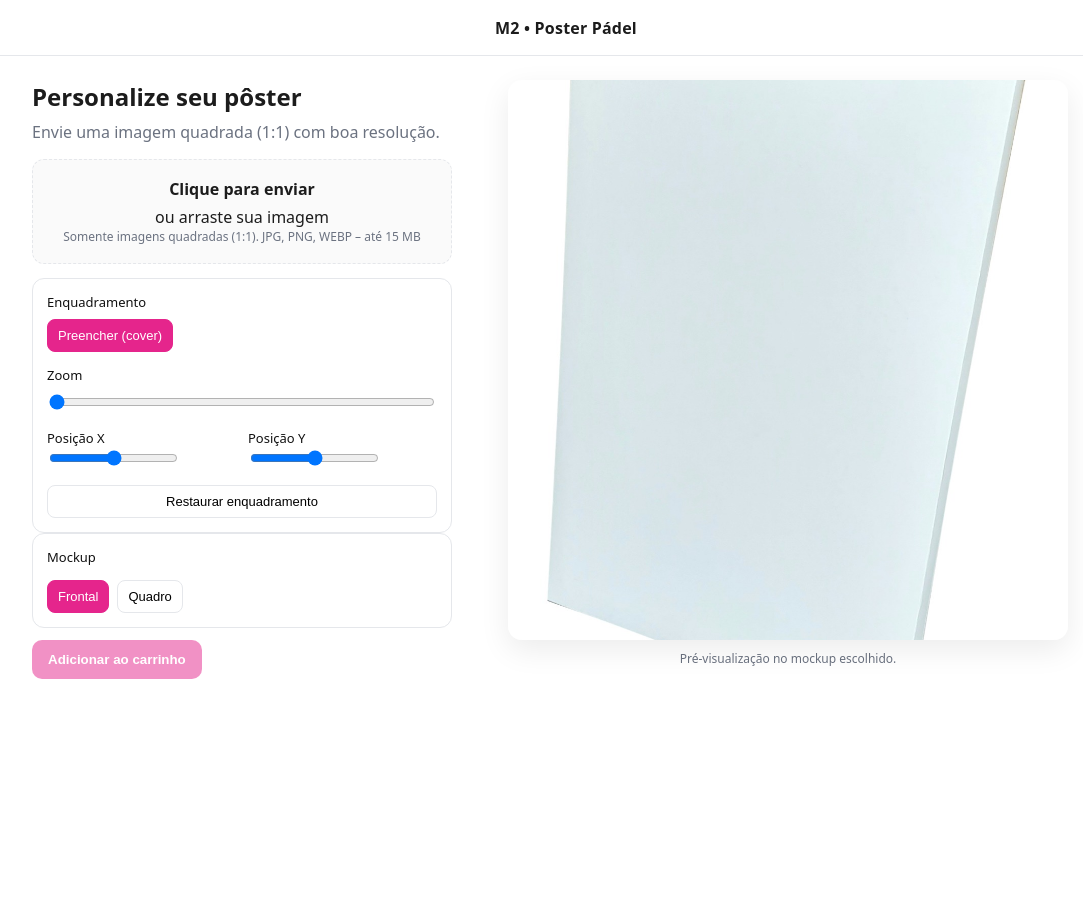
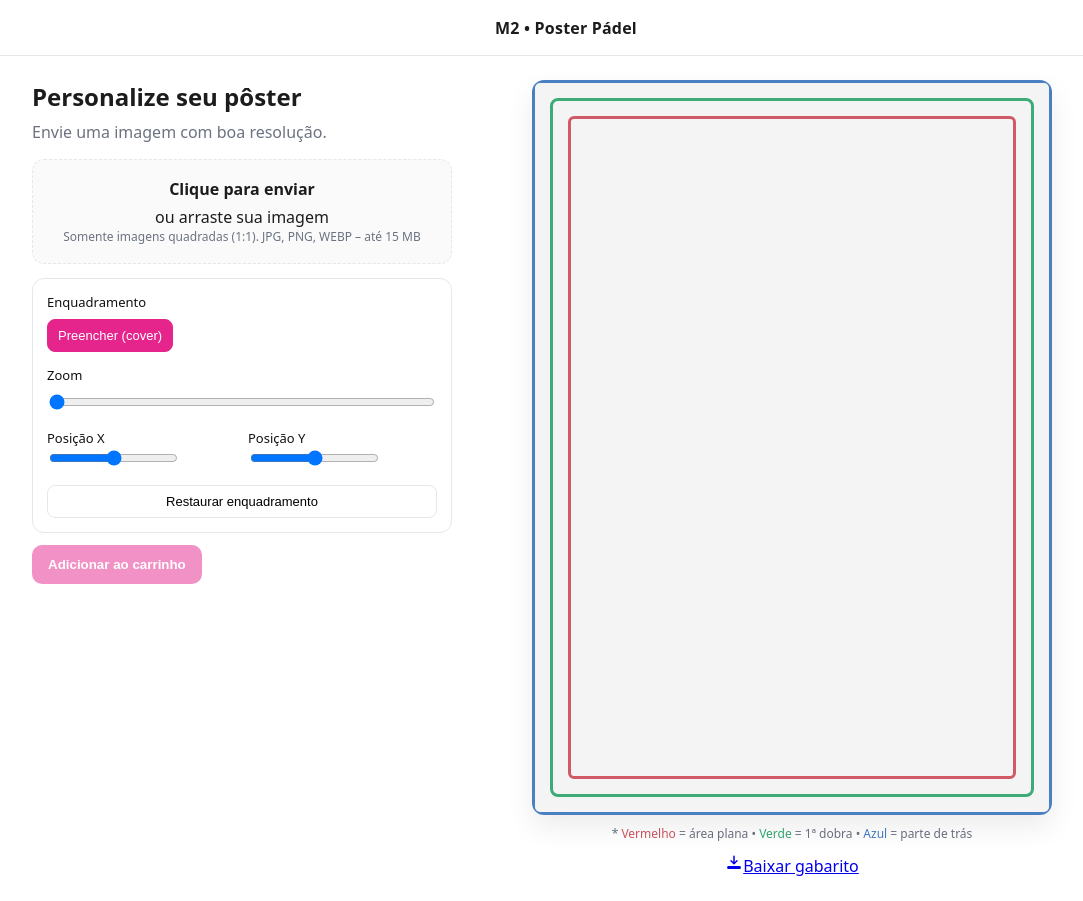
Before and after one commit to HBSTSDS/Poster-demo, a React (Vite) app: page / in a window 1280 px wide. Shown: the whole page, without its empty margins (74-1157 px from the left). Before the commit the page ends 800 px from the top, so only its background shows below. Built offline with nearby package versions, Linux system fonts and the light colour scheme.

Commit message:
feat: ajustes finais da demo

```diff
--- /dev/null
+++ b/src/components/DownloadGabarito.jsx
@@ -0,0 +1,28 @@
+// src/components/DownloadGabarito.jsx
+function asset(path) {
+  const clean = String(path).replace(/^\/+/, "");
+  return `${import.meta.env.BASE_URL}${clean}`;
+}
+
+const SVG_PATH = asset("GabaritoPoster.svg"); // ajuste se estiver em /gabaritos/gabarito.svg
+
+export default function DownloadGabarito() {
+  return (
+    <div className="mt-3">
+      <a
+        href={SVG_PATH}
+        download="Gabarito_Poster_29x41cm_25x37cm_Borda2cm.svg"
+        className="inline-flex items-center justify-center rounded-full px-5 py-3
+                   bg-pink-500 hover:bg-pink-600 text-white font-medium shadow transition"
+      >
+        {/* ícone seta para baixo */}
+        <svg width="18" height="18" viewBox="0 0 24 24" className="-ml-1 mr-1" aria-hidden="true">
+          <path d="M12 3v10m0 0l-4-4m4 4l4-4M4 17h16v2H4z"
+                fill="none" stroke="currentColor" strokeWidth="2"
+                strokeLinecap="round" strokeLinejoin="round"/>
+        </svg>
+        Baixar gabarito
+      </a>
+    </div>
+  );
+}
--- /dev/null
+++ b/src/components/GabaritoPreview.jsx
@@ -0,0 +1,74 @@
+// src/components/GabaritoPreview.jsx
+import { useRef, useEffect } from "react";
+
+const insetX1 = 100 * (1 / 29);
+const insetY1 = 100 * (1 / 41);
+const insetX2 = 100 * (2 / 29);
+const insetY2 = 100 * (2 / 41);
+
+export default function GabaritoPreview({ userImage, zoom = 1, offset = { x:0, y:0 }, onDrag }) {
+  const dragRef = useRef(null);
+  const dragAreaRef = useRef(null);
+
+  useEffect(() => {
+    const area = dragAreaRef.current;
+    if (!area) return;
+    const start = (e) => { const p = "touches" in e ? e.touches[0] : e; dragRef.current = { x:p.clientX, y:p.clientY }; e.preventDefault(); };
+    const move  = (e) => { if (!dragRef.current) return; const p = "touches" in e ? e.touches[0] : e;
+      onDrag && onDrag(p.clientX - dragRef.current.x, p.clientY - dragRef.current.y);
+      dragRef.current = { x:p.clientX, y:p.clientY };
+    };
+    const end = () => (dragRef.current = null);
+    area.addEventListener("mousedown", start);
+    window.addEventListener("mousemove", move);
+    window.addEventListener("mouseup", end);
+    area.addEventListener("touchstart", start, { passive:false });
+    window.addEventListener("touchmove", move, { passive:false });
+    window.addEventListener("touchend", end);
+    return () => {
+      area.removeEventListener("mousedown", start);
+      window.removeEventListener("mousemove", move);
+      window.removeEventListener("mouseup", end);
+      area.removeEventListener("touchstart", start);
+      window.removeEventListener("touchmove", move);
+      window.removeEventListener("touchend", end);
+    };
+  }, [onDrag]);
+
+  const containerStyle = {
+    position: "relative",
+    width: "520px",
+    maxWidth: "100%",
+    aspectRatio: "29 / 41",
+    background: "#fff",
+    borderRadius: "12px",
+    boxShadow: "0 12px 28px rgba(0,0,0,.08)",
+    overflow: "hidden",
+  };
+
+  const artWrapStyle = {
+    position: "absolute", inset: 0, zIndex: 10,
+    cursor: userImage ? "grab" : "default",
+    background: userImage ? "transparent" : "#f4f4f5",
+  };
+
+  const artStyle = {
+    position: "absolute", left: "50%", top: "50%", width: "100%", height: "100%",
+    transform: `translate(calc(-50% + ${offset.x}px), calc(-50% + ${offset.y}px)) scale(${zoom})`,
+    transformOrigin: "center center", objectFit: "cover",
+    userSelect: "none", pointerEvents: "none",
+  };
+
+  const blue =  { position:"absolute", inset:0, border:"3px solid rgba(65,123,191,.95)", borderRadius:"8px", pointerEvents:"none", zIndex:20 };
+  const green = { position:"absolute", left:`${insetX1}%`, top:`${insetY1}%`, right:`${insetX1}%`, bottom:`${insetY1}%`, border:"3px solid rgba(51,168,113,.95)", borderRadius:"8px", pointerEvents:"none", zIndex:21 };
+  const red   = { position:"absolute", left:`${insetX2}%`, top:`${insetY2}%`, right:`${insetX2}%`, bottom:`${insetY2}%`, border:"3px solid rgba(207,84,96,.95)", borderRadius:"6px", pointerEvents:"none", zIndex:22 };
+
+  return (
+    <div style={containerStyle} className="select-none">
+      <div ref={dragAreaRef} style={artWrapStyle}>
+        {userImage && <img src={userImage} alt="Arte do cliente" style={artStyle} draggable="false" />}
+      </div>
+      <div style={blue} /><div style={green} /><div style={red} />
+    </div>
+  );
+}
--- a/src/components/MockupPreview.jsx
+++ b/src/components/MockupPreview.jsx
@@ -1,65 +1,121 @@
-import { useRef } from "react";
-import PerspectivePlane from "./PerspectivePlane.jsx";
+// src/components/MockupPreview.jsx
+import { useRef, useEffect, useState } from "react";
 
-const asset = (p) => `${import.meta.env.BASE_URL}${String(p || "").replace(/^\/+/, "")}`;
+export default function MockupPreview({
+  mock,
+  userImage,
+  zoom = 1,
+  offset = { x: 0, y: 0 },
+  onDrag,
+}) {
+  const wrapRef = useRef(null);
+  const drag = useRef(null);
+  const [loaded, setLoaded] = useState(false);
 
-export default function MockupPreview({ mock, userImage, zoom = 1, offset = { x: 0, y: 0 }, onDrag }) {
-  const ref = useRef(null);
-  let dragging = false;
-  let last = { x: 0, y: 0 };
+  // Controle de arrastar a arte
+  useEffect(() => {
+    const el = wrapRef.current;
+    if (!el) return;
 
-  const onPointerDown = (e) => { if (!userImage) return; dragging = true; last = { x: e.clientX, y: e.clientY }; ref.current?.setPointerCapture(e.pointerId); };
-  const onPointerMove = (e) => { if (!dragging) return; const dx = e.clientX - last.x; const dy = e.clientY - last.y; last = { x: e.clientX, y: e.clientY }; onDrag?.(dx, dy); };
-  const onPointerUp = () => { dragging = false; };
+    const start = (e) => {
+      const p = "touches" in e ? e.touches[0] : e;
+      drag.current = { x: p.clientX, y: p.clientY };
+      e.preventDefault();
+    };
+    const move = (e) => {
+      if (!drag.current) return;
+      const p = "touches" in e ? e.touches[0] : e;
+      const dx = p.clientX - drag.current.x;
+      const dy = p.clientY - drag.current.y;
+      drag.current = { x: p.clientX, y: p.clientY };
+      onDrag && onDrag(dx, dy);
+    };
+    const end = () => (drag.current = null);
 
-  const mockSrc = asset(mock?.src);
+    el.addEventListener("mousedown", start);
+    window.addEventListener("mousemove", move);
+    window.addEventListener("mouseup", end);
+    el.addEventListener("touchstart", start, { passive: false });
+    window.addEventListener("touchmove", move, { passive: false });
+    window.addEventListener("touchend", end);
 
-  // Converte % -> px com base no tamanho atual do container
-  const quadPx = (() => {
-    if (!mock?.polygon || !ref.current) return null;
-    const { clientWidth: W, clientHeight: H } = ref.current;
-    return mock.polygon.map(([x, y]) => [ (x/100)*W, (y/100)*H ]);
-  })();
+    return () => {
+      el.removeEventListener("mousedown", start);
+      window.removeEventListener("mousemove", move);
+      window.removeEventListener("mouseup", end);
+      el.removeEventListener("touchstart", start);
+      window.removeEventListener("touchmove", move);
+      window.removeEventListener("touchend", end);
+    };
+  }, [onDrag]);
+
+  const frame = mock?.frame || { x: 0, y: 0, w: 1, h: 1 };
 
   return (
     <div
-      ref={ref}
-      className="mockup"
-      onPointerDown={onPointerDown}
-      onPointerMove={onPointerMove}
-      onPointerUp={onPointerUp}
+      className="relative bg-white rounded-xl shadow-xl overflow-hidden flex items-center justify-center"
+      style={{
+        width: "480px",
+        height: "600px", // altura fixa para manter o pôster em pé
+        maxWidth: "100%",
+        zIndex: 10,
+      }}
     >
-      {mockSrc ? <img src={mockSrc} alt="" className="mockup-base" draggable="false" /> : <div className="mockup-base" />}
-
-      {userImage && mock && (
-        mock.polygon ? (
-          // PERSPECTIVA REAL: desenha no quadrilátero
-          quadPx && <PerspectivePlane imgSrc={userImage} quad={quadPx} zoom={zoom} offset={offset} />
-        ) : (
-          // FRONTAL: janela retangular com insets
-          <div
-            className="poster-window"
-            style={{
-              top: `${mock.insets?.top ?? 6.5}%`,
-              right: `${mock.insets?.right ?? 6.5}%`,
-              bottom: `${mock.insets?.bottom ?? 6.5}%`,
-              left: `${mock.insets?.left ?? 6.5}%`,
-              borderRadius: (mock.rounded ?? 8) + "px",
-            }}
-          >
+      {/* área de recorte */}
+      <div ref={wrapRef} className="absolute inset-0 z-10 flex items-center justify-center">
+        <div
+          style={{
+            position: "absolute",
+            left: `${frame.x * 100}%`,
+            top: `${frame.y * 100}%`,
+            width: `${frame.w * 100}%`,
+            height: `${frame.h * 100}%`,
+            overflow: "hidden",
+            borderRadius: "4px",
+            cursor: userImage ? "grab" : "default",
+          }}
+        >
+          {userImage && (
             <img
               src={userImage}
-              alt=""
-              className="poster-img"
+              alt="Arte do cliente"
               style={{
-                position: "absolute", inset: 0, width: "100%", height: "100%",
-                objectFit: "cover", objectPosition: "center",
-                transformOrigin: "center", transform: `translate(${offset.x}px, ${offset.y}px) scale(${zoom})`,
+                position: "absolute",
+                left: `${offset.x}px`,
+                top: `${offset.y}px`,
+                width: `${zoom * 100}%`,
+                height: `${zoom * 100}%`,
+                objectFit: "cover",
+                userSelect: "none",
+                pointerEvents: "none",
               }}
               draggable="false"
             />
-          </div>
-        )
+          )}
+        </div>
+      </div>
+
+      {/* Mockup com tamanho fixo e centralizado */}
+      <img
+        src={mock.src}
+        alt="Mockup do pôster"
+        className="object-contain select-none pointer-events-none transition-opacity duration-300"
+        style={{
+          width: "100%",
+          height: "100%",
+          maxHeight: "100%",
+          display: loaded ? "block" : "none",
+        }}
+        onLoad={() => setLoaded(true)}
+        onError={(e) => {
+          console.error("Falha ao carregar mockup:", mock.src);
+          e.currentTarget.style.display = "none";
+        }}
+        draggable="false"
+      />
+
+      {!loaded && (
+        <div className="absolute inset-0 bg-neutral-100 animate-pulse rounded-xl" />
       )}
     </div>
   );
--- a/src/index.css
+++ b/src/index.css
@@ -185,3 +185,30 @@ body{
 /* imagem do cliente dentro da janela/plano */
 
 .poster-img{ will-change: transform; }
+/* layout do configurador */
+.config-grid {
+  display: grid;
+  grid-template-columns: minmax(320px, 420px) 1fr;
+  gap: 32px;
+  align-items: start;
+  position: relative;      /* cria contexto */
+  isolation: isolate;      /* evita vazamento de z-index de filhos */
+}
+
+/* coluna ESQUERDA precisa estar acima de qualquer overlay da direita */
+.config-grid .left {
+  position: relative;
+  z-index: 50;
+  pointer-events: auto;    /* garante clique */
+}
+
+/* coluna DIREITA abaixo da esquerda */
+.config-grid .right {
+  position: relative;
+  z-index: 10;
+}
+
+/* só o cartão de preview é interativo na direita */
+.config-grid .right * {
+  pointer-events: auto;
+}
--- a/src/mocks.js
+++ b/src/mocks.js
@@ -1,20 +1,25 @@
+// src/mocks.js
+function asset(p) {
+  const clean = String(p).replace(/^\/+/, "");
+  return `${import.meta.env.BASE_URL}${clean}`;
+}
+
+// use exatamente o nome/caixa do arquivo na pasta public/mockups/
+const MOCKUP_PATH = "mockups/poster-front.jpeg"; // <<< .jpeg
+const VERSION = "?v=2"; // bust cache
+
 export const MOCKUPS = {
   posterFrontal: {
-    label: "Poster frontal",
-    src: "mockups/poster-front.jpg",
-    polygon: null,
-    insets: { top: 6.5, right: 6.5, bottom: 6.5, left: 6.5 },
-    rounded: 8,
+    src: asset(MOCKUP_PATH + VERSION),
+    frame: { x: 0.12, y: 0.09, w: 0.76, h: 0.82 },
   },
   quadroPerspectiva: {
-    label: "Quadro em perspectiva",
-    src: "mockups/quadro-perspectiva.jpg",
-    polygon: [
-      [17.0, 13.0],
-      [84.8, 21.0],
-      [74.5, 90.5],
-      [10.5, 81.5],
-    ],
-    rounded: 2,
+    src: asset(MOCKUP_PATH + VERSION),
+    frame: { x: 0.12, y: 0.09, w: 0.76, h: 0.82 },
   },
 };
+
+export const GABARITOS = {
+  pdf: asset("gabaritos/gabarito_pdf.pdf" + VERSION),
+  png: asset("gabaritos/gabarito.png" + VERSION),
+};
--- a/src/pages/PosterConfigurator.jsx
+++ b/src/pages/PosterConfigurator.jsx
@@ -1,37 +1,24 @@
+// src/pages/PosterConfigurator.jsx
 import { useState } from "react";
 import Uploader from "../components/Uploader.jsx";
 import ControlsBasic from "../components/ControlsBasic.jsx";
-import MockupPreview from "../components/MockupPreview.jsx";
-import { MOCKUPS } from "../mocks.js";
+import GabaritoPreview from "../components/GabaritoPreview.jsx";
+import DownloadGabarito from "../components/DownloadGabarito.jsx";
 
 export default function PosterConfigurator() {
   const [userImage, setUserImage] = useState(null);
-
   const [zoom, setZoom] = useState(1);
   const [offset, setOffset] = useState({ x: 0, y: 0 });
 
-  const [mockKey, setMockKey] = useState("posterFrontal"); // ou "quadroPerspectiva"
-
-  const handleImage = (dataUrl) => {
-    setUserImage(dataUrl);
-    setZoom(1);
-    setOffset({ x: 0, y: 0 });
-  };
-
-  const handleDrag = (dx, dy) => {
-    setOffset((o) => ({ x: o.x + dx, y: o.y + dy }));
-  };
-
-  const resetView = () => {
-    setZoom(1);
-    setOffset({ x: 0, y: 0 });
-  };
+  const handleImage = (dataUrl) => { setUserImage(dataUrl); setZoom(1); setOffset({ x: 0, y: 0 }); };
+  const handleDrag  = (dx, dy) => setOffset((o) => ({ x: o.x + dx, y: o.y + dy }));
+  const resetView   = () => { setZoom(1); setOffset({ x: 0, y: 0 }); };
 
   return (
     <section className="config-grid">
       <div className="left">
         <h2>Personalize seu pôster</h2>
-        <p className="muted">Envie uma imagem quadrada (1:1) com boa resolução.</p>
+        <p className="muted">Envie uma imagem com boa resolução.</p>
 
         <Uploader onImage={handleImage} />
 
@@ -43,38 +30,30 @@ export default function PosterConfigurator() {
           onReset={resetView}
         />
 
-        <div className="controls">
-          <label>Mockup</label>
-          <div className="btns">
-            <button
-              className={mockKey === "posterFrontal" ? "btn active" : "btn"}
-              type="button"
-              onClick={() => setMockKey("posterFrontal")}
-            >
-              Frontal
-            </button>
-            <button
-              className={mockKey === "quadroPerspectiva" ? "btn active" : "btn"}
-              type="button"
-              onClick={() => setMockKey("quadroPerspectiva")}
-            >
-              Quadro
-            </button>
-          </div>
-        </div>
-
-        <button className="cta" disabled={!userImage}>Adicionar ao carrinho</button>
+        <button className="cta" disabled={!userImage}>
+          Adicionar ao carrinho
+        </button>
       </div>
 
       <div className="right">
-        <MockupPreview
-          mock={MOCKUPS[mockKey]}
+        <GabaritoPreview
           userImage={userImage}
           zoom={zoom}
           offset={offset}
           onDrag={handleDrag}
         />
-        <p className="hint">Pré-visualização no mockup escolhido.</p>
+
+        {/* legenda fora do quadro, logo abaixo */}
+        <p className="hint mt-2">
+          * <span className="font-medium" style={{ color: "#cf5460" }}>Vermelho</span> = área plana •{" "}
+          <span className="font-medium" style={{ color: "#33a871" }}>Verde</span> = 1ª dobra •{" "}
+          <span className="font-medium" style={{ color: "#417BBF" }}>Azul</span> = parte de trás
+        </p>
+
+        {/* botão rosa de download abaixo do quadro */}
+        <div className="mt-3">
+          <DownloadGabarito />
+        </div>
       </div>
     </section>
   );
```
Also changed, not shown: public/gabaritos/GabaritoPoster.svg (added), public/mockups/poster-front.jpeg (renamed from public/mockups/poster-front.jpg).
